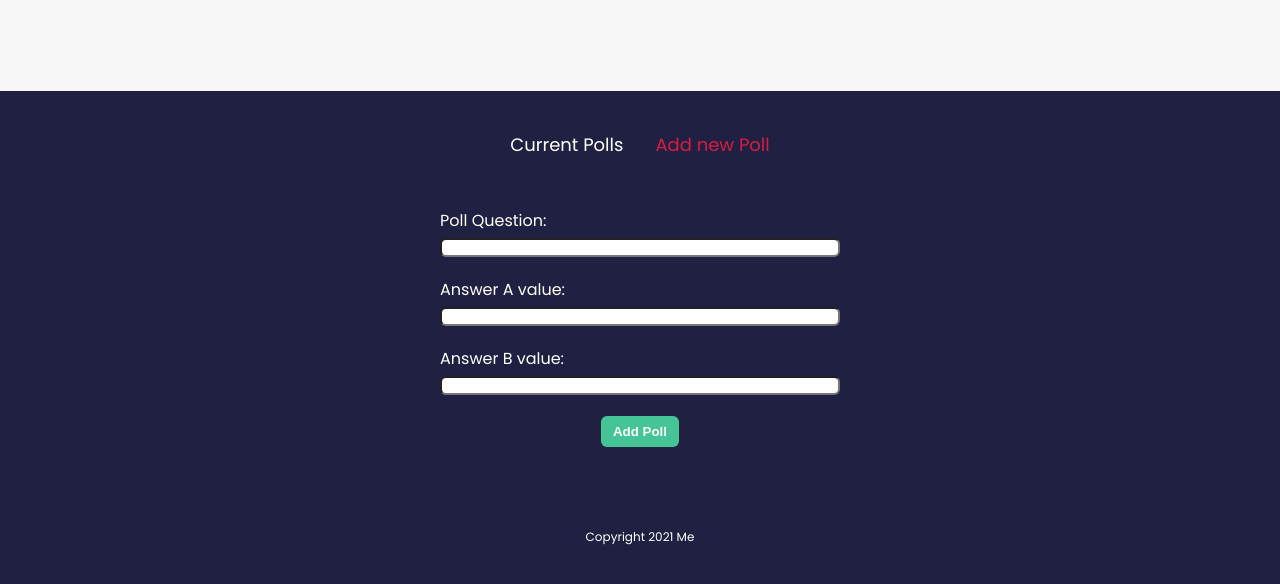
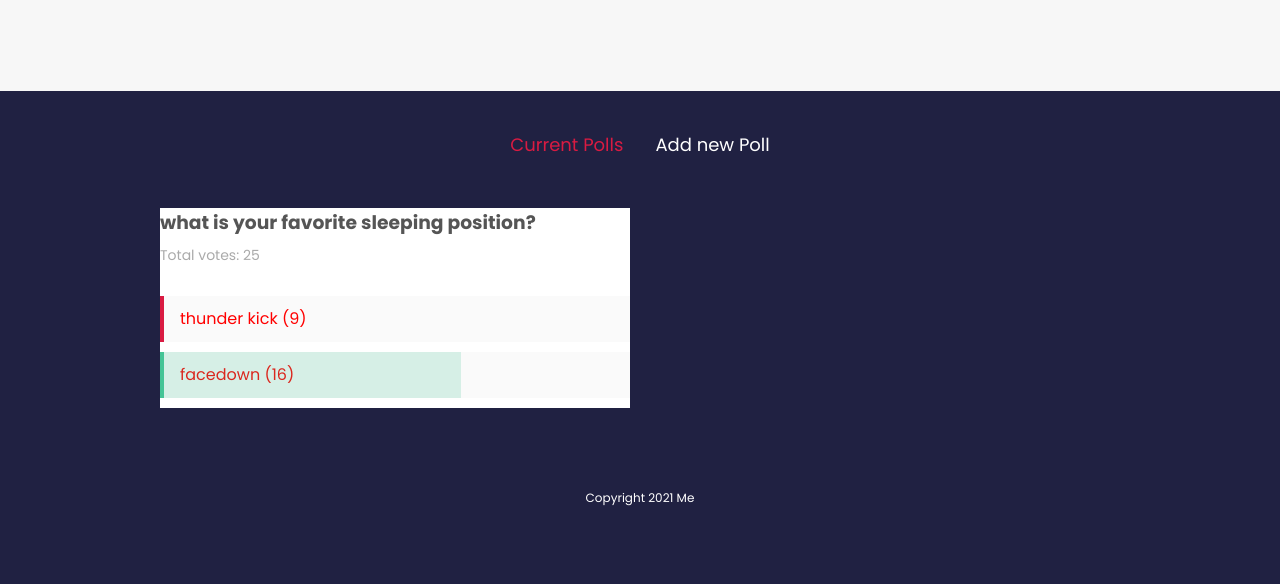
Before and after one commit to Ayu5h5hakya/svelte-startup, a Svelte app: page / in a window 1280 px wide. Shown: the top 584 px of the page. Built offline with nearby package versions, Linux system fonts and the light colour scheme.

Commit message:
fix data not appearing after store integration

```diff
--- a/src/App2.svelte
+++ b/src/App2.svelte
@@ -6,7 +6,7 @@
   import Tabs from "./shared/Tabs.svelte";
 
   let items = ["Current Polls", "Add new  Poll"];
-  let activeItem = items[1];
+  let activeItem = items[0];
 
   const onTabChange = (e) => {
     activeItem = e.detail;
@@ -39,7 +39,7 @@
 <main>
   <Tabs {activeItem} {items} on:tab-change={onTabChange} />
   {#if activeItem === items[0]}
-    <PollList on:answer-a={onAnswerA} on:answer-b={onAnswerB} />
+    <PollList />
   {:else}
     <CreatePollForm on:add-poll={onNewPoll} />
   {/if}
--- a/src/components/PollList.svelte
+++ b/src/components/PollList.svelte
@@ -1,11 +1,12 @@
 <script>
   import { onDestroy, onMount } from "svelte";
 
-  import PollStore from "../stores/PollStore,.js";
+  import PollStore from "../stores/PollStore.js";
   import PollDetails from "./PollDetails.svelte";
   export let polls = [];
 
   const unSub = PollStore.subscribe((data) => {
+    console.log(data);
     polls = data;
   });
 
--- a/src/stores/PollStore.js
+++ b/src/stores/PollStore.js
@@ -1,6 +1,6 @@
-import { writeable } from "svelte/store";
+import { writable } from "svelte/store";
 
-const PollStore = writeable([
+const PollStore = writable([
   {
     id: 1,
     question: "what is your favorite sleeping position?",
```
